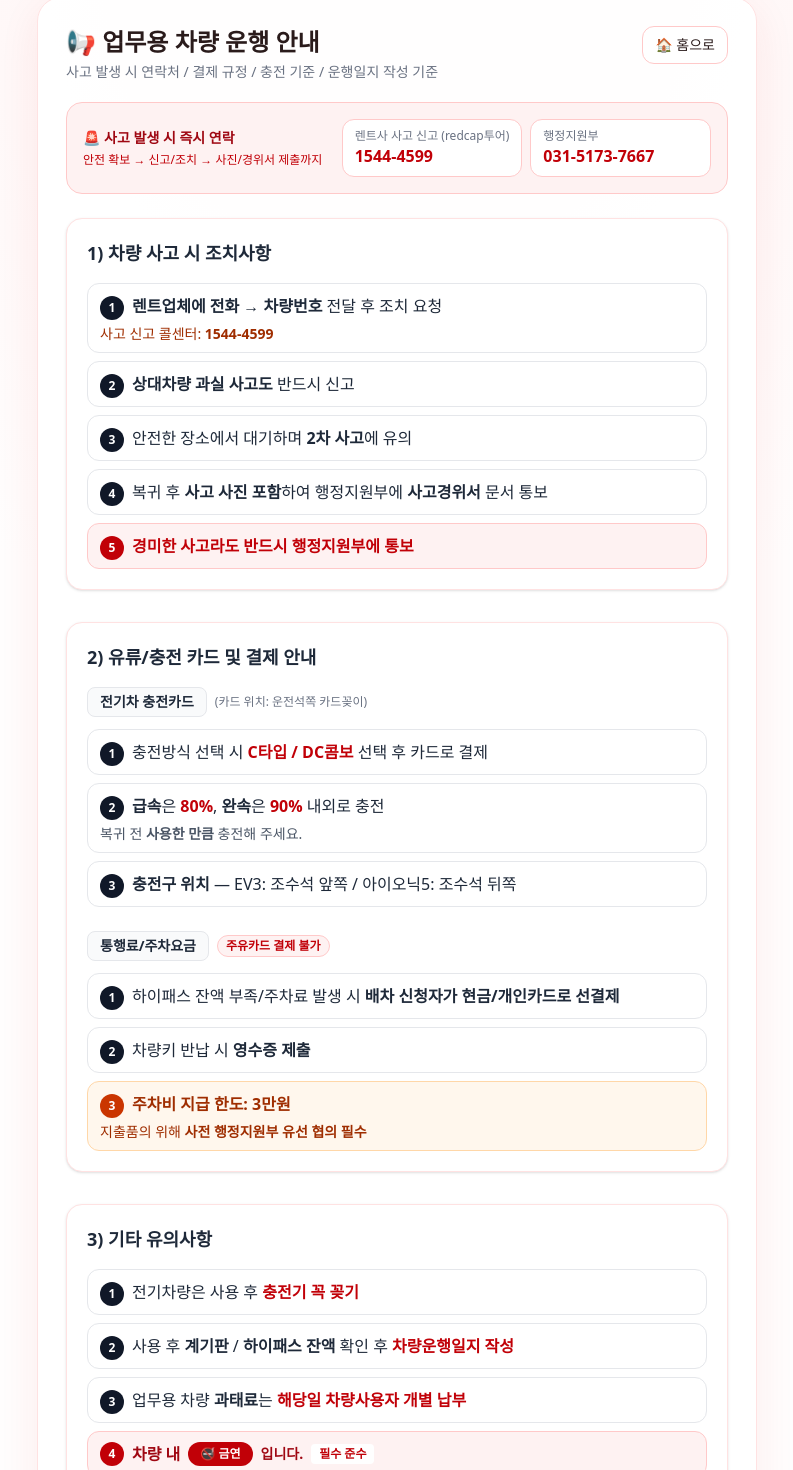
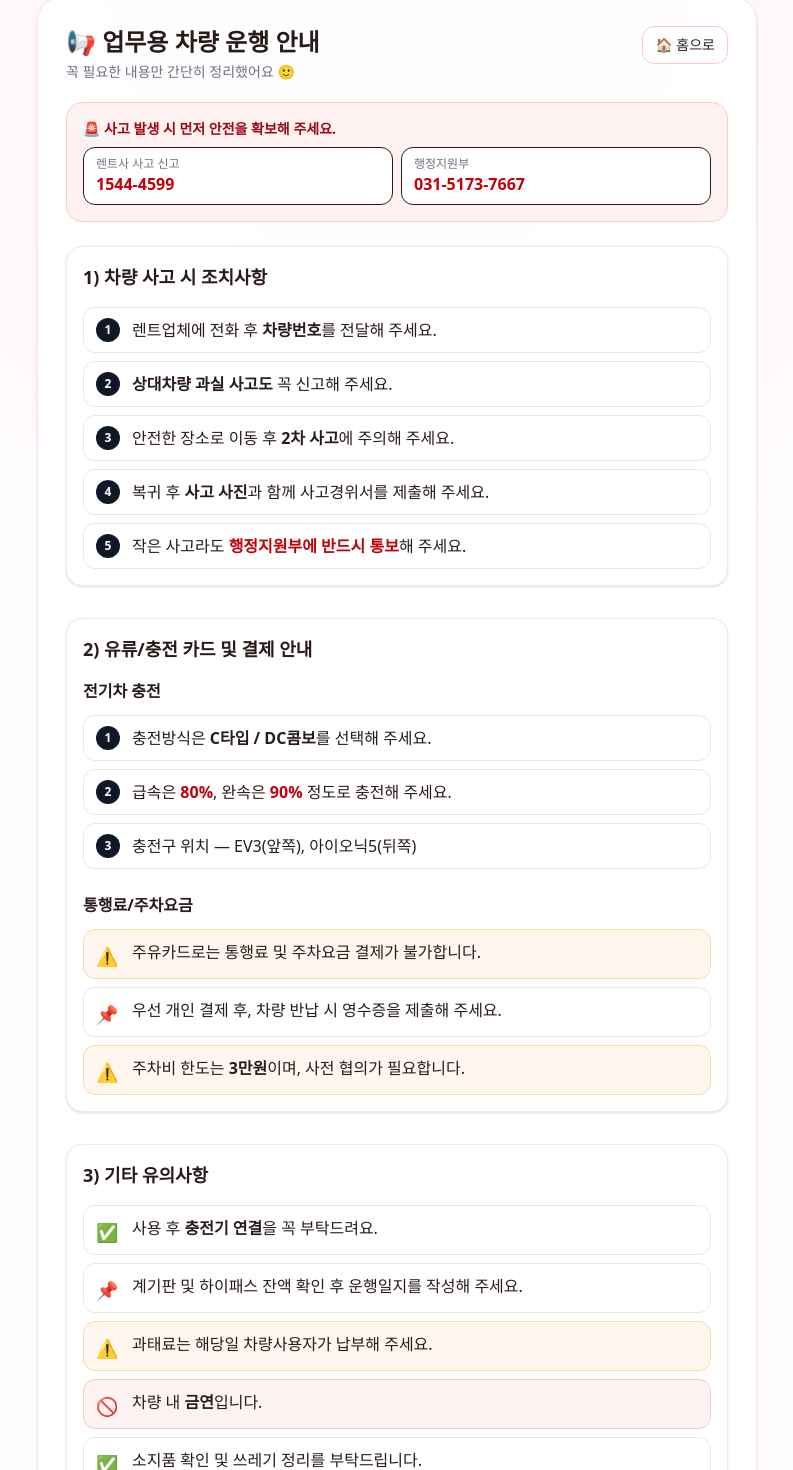
Before and after one commit to joadela00/vehicle-log, a Next.js app: page /guide in a window 1280 px wide. Shown: the part 27-1497 px from the top of the page, without its empty margins (243-1036 px from the left). Built offline with nearby package versions, Linux system fonts and the light colour scheme.

Commit message:
Update page.tsx

```diff
--- a/app/guide/page.tsx
+++ b/app/guide/page.tsx
@@ -1,15 +1,50 @@
 import Link from "next/link";
+
+function NumItem({ n, children }: { n: number; children: React.ReactNode }) {
+  return (
+    <li className="grid grid-cols-[28px_1fr] items-start gap-2 rounded-xl border border-gray-200 bg-white px-3 py-2">
+      <span className="mt-0.5 inline-flex h-6 w-6 items-center justify-center rounded-full bg-gray-900 text-xs font-bold text-white">
+        {n}
+      </span>
+      <div className="break-keep leading-7">{children}</div>
+    </li>
+  );
+}
+
+function IconItem({
+  icon,
+  children,
+  tone = "normal",
+}: {
+  icon: string;
+  children: React.ReactNode;
+  tone?: "normal" | "warn" | "danger";
+}) {
+  const box =
+    tone === "danger"
+      ? "border-red-200 bg-red-50"
+      : tone === "warn"
+      ? "border-orange-200 bg-orange-50"
+      : "border-gray-200 bg-white";
+
+  return (
+    <li className={`grid grid-cols-[28px_1fr] items-start gap-2 rounded-xl border px-3 py-2 ${box}`}>
+      <span className="mt-1 text-lg">{icon}</span>
+      <div className="break-keep leading-7">{children}</div>
+    </li>
+  );
+}
 
 export default function GuidePage() {
   return (
     <main className="mx-auto w-full max-w-3xl p-4 sm:p-6">
-      <section className="rounded-3xl border border-red-100 bg-white/95 p-5 shadow-[0_12px_40px_rgba(220,38,38,0.08)] sm:p-7">
-        {/* 헤더 */}
+      <section className="rounded-3xl border border-red-100 bg-white/95 p-5 shadow sm:p-7">
+
         <div className="flex items-start justify-between gap-3">
-          <div className="min-w-0">
+          <div>
             <h1 className="text-xl font-bold sm:text-2xl">📢 업무용 차량 운행 안내</h1>
-            <p className="mt-1 text-xs text-gray-500 sm:text-sm break-keep">
-              사고 발생 시 연락처 / 결제 규정 / 충전 기준 / 운행일지 작성 기준
+            <p className="mt-1 text-xs text-gray-500 sm:text-sm">
+              꼭 필요한 내용만 간단히 정리했어요 🙂
             </p>
           </div>
 
@@ -21,213 +56,123 @@ export default function GuidePage() {
           </Link>
         </div>
 
-        {/* ✅ 상단 배너 (모바일 잘 보이게) */}
+        {/* 사고 배너 */}
         <div className="mt-5 rounded-2xl border border-red-200 bg-red-50 p-4">
-          <div className="flex flex-col gap-3 sm:flex-row sm:items-center sm:justify-between">
-            <div className="min-w-0">
-              <div className="text-sm font-semibold text-red-800">🚨 사고 발생 시 즉시 연락</div>
-              <p className="mt-1 text-xs text-red-700 break-keep">
-                안전 확보 → 신고/조치 → 사진/경위서 제출까지
-              </p>
+          <div className="text-sm font-semibold text-red-800">
+            🚨 사고 발생 시 먼저 안전을 확보해 주세요.
+          </div>
+          <div className="mt-2 grid gap-2 sm:grid-cols-2">
+            <div className="rounded-xl border bg-white px-3 py-2">
+              <div className="text-xs text-gray-500">렌트사 사고 신고</div>
+              <div className="font-extrabold text-red-700">1544-4599</div>
             </div>
-
-            <div className="grid grid-cols-1 gap-2 sm:grid-cols-2">
-              <div className="rounded-xl border border-red-200 bg-white px-3 py-2">
-                <div className="text-xs text-gray-500">렌트사 사고 신고 (redcap투어)</div>
-                <div className="text-base font-extrabold text-red-700">1544-4599</div>
-              </div>
-              <div className="rounded-xl border border-red-200 bg-white px-3 py-2">
-                <div className="text-xs text-gray-500">행정지원부</div>
-                <div className="text-base font-extrabold text-red-700">031-5173-7667</div>
-              </div>
+            <div className="rounded-xl border bg-white px-3 py-2">
+              <div className="text-xs text-gray-500">행정지원부</div>
+              <div className="font-extrabold text-red-700">031-5173-7667</div>
             </div>
           </div>
         </div>
 
-        {/* 본문 */}
-        <div className="mt-6 space-y-8 text-sm leading-7 text-gray-800 sm:text-base">
+        <div className="mt-6 space-y-8 text-sm sm:text-base">
+
           {/* 1 */}
-          <section className="rounded-2xl border border-red-100 bg-white p-4 shadow-sm sm:p-5">
+          <section className="rounded-2xl border border-red-100 bg-white p-4 shadow-sm">
             <h2 className="text-lg font-bold">1) 차량 사고 시 조치사항</h2>
 
-            {/* 모바일에서도 보기 좋은 번호 카드 리스트 */}
             <ol className="mt-4 space-y-2">
-              <li className="rounded-xl border border-gray-200 bg-white px-3 py-2">
-                <span className="mr-2 inline-flex h-6 w-6 items-center justify-center rounded-full bg-gray-900 text-xs font-bold text-white">
-                  1
-                </span>
-                <b>렌트업체에 전화</b> → <b>차량번호</b> 전달 후 조치 요청
-                <div className="mt-1 text-sm text-orange-800">
-                  사고 신고 콜센터: <b>1544-4599</b>
-                </div>
-              </li>
+              <NumItem n={1}>
+                렌트업체에 전화 후 <b>차량번호</b>를 전달해 주세요.
+              </NumItem>
 
-              <li className="rounded-xl border border-gray-200 bg-white px-3 py-2 break-keep">
-                <span className="mr-2 inline-flex h-6 w-6 items-center justify-center rounded-full bg-gray-900 text-xs font-bold text-white">
-                  2
-                </span>
-                <b>상대차량 과실 사고도</b> 반드시 신고
-              </li>
+              <NumItem n={2}>
+                <b>상대차량 과실 사고도</b> 꼭 신고해 주세요.
+              </NumItem>
 
-              <li className="rounded-xl border border-gray-200 bg-white px-3 py-2 break-keep">
-                <span className="mr-2 inline-flex h-6 w-6 items-center justify-center rounded-full bg-gray-900 text-xs font-bold text-white">
-                  3
-                </span>
-                안전한 장소에서 대기하며 <b>2차 사고</b>에 유의
-              </li>
+              <NumItem n={3}>
+                안전한 장소로 이동 후 <b>2차 사고</b>에 주의해 주세요.
+              </NumItem>
 
-              <li className="rounded-xl border border-gray-200 bg-white px-3 py-2 break-keep">
-                <span className="mr-2 inline-flex h-6 w-6 items-center justify-center rounded-full bg-gray-900 text-xs font-bold text-white">
-                  4
-                </span>
-                복귀 후 <b>사고 사진 포함</b>하여 행정지원부에 <b>사고경위서</b> 문서 통보
-              </li>
+              <NumItem n={4}>
+                복귀 후 <b>사고 사진</b>과 함께 사고경위서를 제출해 주세요.
+              </NumItem>
 
-              <li className="rounded-xl border border-red-200 bg-red-50 px-3 py-2 break-keep">
-                <span className="mr-2 inline-flex h-6 w-6 items-center justify-center rounded-full bg-red-700 text-xs font-bold text-white">
-                  5
-                </span>
-                <b className="text-red-700">경미한 사고라도 반드시 행정지원부에 통보</b>
-              </li>
+              <NumItem n={5}>
+                작은 사고라도 <b className="text-red-700">행정지원부에 반드시 통보</b>해 주세요.
+              </NumItem>
             </ol>
           </section>
 
           {/* 2 */}
-          <section className="rounded-2xl border border-red-100 bg-white p-4 shadow-sm sm:p-5">
+          <section className="rounded-2xl border border-red-100 bg-white p-4 shadow-sm">
             <h2 className="text-lg font-bold">2) 유류/충전 카드 및 결제 안내</h2>
 
             <div className="mt-4 space-y-6">
-              {/* 2-A */}
+
               <div>
-                <div className="flex flex-wrap items-center gap-2">
-                  <span className="inline-flex items-center rounded-lg border border-gray-200 bg-gray-50 px-3 py-1 text-sm font-semibold">
-                    전기차 충전카드
-                  </span>
-                  <span className="text-xs text-gray-500 break-keep">
-                    (카드 위치: 운전석쪽 카드꽂이)
-                  </span>
-                </div>
+                <h3 className="font-semibold">전기차 충전</h3>
+                <ol className="mt-3 space-y-2">
+                  <NumItem n={1}>
+                    충전방식은 <b>C타입 / DC콤보</b>를 선택해 주세요.
+                  </NumItem>
 
-                <ol className="mt-3 space-y-2">
-                  <li className="rounded-xl border border-gray-200 bg-white px-3 py-2 break-keep">
-                    <span className="mr-2 inline-flex h-6 w-6 items-center justify-center rounded-full bg-gray-900 text-xs font-bold text-white">
-                      1
-                    </span>
-                    충전방식 선택 시 <b className="text-red-700">C타입 / DC콤보</b> 선택 후 카드로 결제
-                  </li>
+                  <NumItem n={2}>
+                    급속은 <b className="text-red-700">80%</b>, 완속은{" "}
+                    <b className="text-red-700">90%</b> 정도로 충전해 주세요.
+                  </NumItem>
 
-                  <li className="rounded-xl border border-gray-200 bg-white px-3 py-2 break-keep">
-                    <span className="mr-2 inline-flex h-6 w-6 items-center justify-center rounded-full bg-gray-900 text-xs font-bold text-white">
-                      2
-                    </span>
-                    <b>급속</b>은 <b className="text-red-700">80%</b>, <b>완속</b>은{" "}
-                    <b className="text-red-700">90%</b> 내외로 충전
-                    <div className="mt-1 text-sm text-gray-600">
-                      복귀 전 <b>사용한 만큼</b> 충전해 주세요.
-                    </div>
-                  </li>
-
-                  <li className="rounded-xl border border-gray-200 bg-white px-3 py-2 break-keep">
-                    <span className="mr-2 inline-flex h-6 w-6 items-center justify-center rounded-full bg-gray-900 text-xs font-bold text-white">
-                      3
-                    </span>
-                    <b>충전구 위치</b> — EV3: 조수석 앞쪽 / 아이오닉5: 조수석 뒤쪽
-                  </li>
+                  <NumItem n={3}>
+                    충전구 위치 — EV3(앞쪽), 아이오닉5(뒤쪽)
+                  </NumItem>
                 </ol>
               </div>
 
-              {/* 2-B */}
               <div>
-                <div className="flex flex-wrap items-center gap-2">
-                  <span className="inline-flex items-center rounded-lg border border-gray-200 bg-gray-50 px-3 py-1 text-sm font-semibold">
-                    통행료/주차요금
-                  </span>
-                  <span className="inline-flex items-center rounded-full border border-red-200 bg-red-50 px-2 py-0.5 text-xs font-semibold text-red-700">
-                    주유카드 결제 불가
-                  </span>
-                </div>
+                <h3 className="font-semibold">통행료/주차요금</h3>
 
-                <ol className="mt-3 space-y-2">
-                  <li className="rounded-xl border border-gray-200 bg-white px-3 py-2 break-keep">
-                    <span className="mr-2 inline-flex h-6 w-6 items-center justify-center rounded-full bg-gray-900 text-xs font-bold text-white">
-                      1
-                    </span>
-                    하이패스 잔액 부족/주차료 발생 시 <b>배차 신청자가 현금/개인카드로 선결제</b>
-                  </li>
+                <ul className="mt-3 space-y-2">
+                  <IconItem icon="⚠️" tone="warn">
+                    주유카드로는 통행료 및 주차요금 결제가 불가합니다.
+                  </IconItem>
 
-                  <li className="rounded-xl border border-gray-200 bg-white px-3 py-2 break-keep">
-                    <span className="mr-2 inline-flex h-6 w-6 items-center justify-center rounded-full bg-gray-900 text-xs font-bold text-white">
-                      2
-                    </span>
-                    차량키 반납 시 <b>영수증 제출</b>
-                  </li>
+                  <IconItem icon="📌">
+                    우선 개인 결제 후, 차량 반납 시 영수증을 제출해 주세요.
+                  </IconItem>
 
-                  <li className="rounded-xl border border-orange-200 bg-orange-50 px-3 py-2 break-keep">
-                    <span className="mr-2 inline-flex h-6 w-6 items-center justify-center rounded-full bg-orange-700 text-xs font-bold text-white">
-                      3
-                    </span>
-                    <b className="text-orange-800">주차비 지급 한도: 3만원</b>
-                    <div className="mt-1 text-sm text-orange-800">
-                      지출품의 위해 <b>사전 행정지원부 유선 협의 필수</b>
-                    </div>
-                  </li>
-                </ol>
+                  <IconItem icon="⚠️" tone="warn">
+                    주차비 한도는 <b>3만원</b>이며, 사전 협의가 필요합니다.
+                  </IconItem>
+                </ul>
               </div>
             </div>
           </section>
 
           {/* 3 */}
-          <section className="rounded-2xl border border-red-100 bg-white p-4 shadow-sm sm:p-5">
+          <section className="rounded-2xl border border-red-100 bg-white p-4 shadow-sm">
             <h2 className="text-lg font-bold">3) 기타 유의사항</h2>
 
-            <ol className="mt-4 space-y-2">
-              <li className="rounded-xl border border-gray-200 bg-white px-3 py-2 break-keep">
-                <span className="mr-2 inline-flex h-6 w-6 items-center justify-center rounded-full bg-gray-900 text-xs font-bold text-white">
-                  1
-                </span>
-                전기차량은 사용 후 <b className="text-red-700">충전기 꼭 꽂기</b>
-              </li>
+            <ul className="mt-4 space-y-2">
+              <IconItem icon="✅">
+                사용 후 <b>충전기 연결</b>을 꼭 부탁드려요.
+              </IconItem>
 
-              <li className="rounded-xl border border-gray-200 bg-white px-3 py-2 break-keep">
-                <span className="mr-2 inline-flex h-6 w-6 items-center justify-center rounded-full bg-gray-900 text-xs font-bold text-white">
-                  2
-                </span>
-                사용 후 <b>계기판</b> / <b>하이패스 잔액</b> 확인 후{" "}
-                <b className="text-red-700">차량운행일지 작성</b>
-              </li>
+              <IconItem icon="📌">
+                계기판 및 하이패스 잔액 확인 후 운행일지를 작성해 주세요.
+              </IconItem>
 
-              <li className="rounded-xl border border-gray-200 bg-white px-3 py-2 break-keep">
-                <span className="mr-2 inline-flex h-6 w-6 items-center justify-center rounded-full bg-gray-900 text-xs font-bold text-white">
-                  3
-                </span>
-                업무용 차량 <b>과태료</b>는 <b className="text-red-700">해당일 차량사용자 개별 납부</b>
-              </li>
+              <IconItem icon="⚠️" tone="warn">
+                과태료는 해당일 차량사용자가 납부해 주세요.
+              </IconItem>
 
-              {/* ✅ 금연 배지 강조 */}
-              <li className="rounded-xl border border-red-200 bg-red-50 px-3 py-2 break-keep">
-                <div className="flex flex-wrap items-center gap-2">
-                  <span className="inline-flex h-6 w-6 items-center justify-center rounded-full bg-red-700 text-xs font-bold text-white">
-                    4
-                  </span>
-                  <span className="font-semibold text-red-800">차량 내</span>
-                  <span className="inline-flex items-center rounded-full bg-red-700 px-3 py-1 text-xs font-extrabold text-white">
-                    🚭 금연
-                  </span>
-                  <span className="text-sm font-semibold text-red-800">입니다.</span>
-                  <span className="inline-flex items-center rounded bg-white px-2 py-0.5 text-xs font-semibold text-red-700">
-                    필수 준수
-                  </span>
-                </div>
-              </li>
+              <IconItem icon="🚫" tone="danger">
+                차량 내 <b>금연</b>입니다.
+              </IconItem>
 
-              <li className="rounded-xl border border-gray-200 bg-white px-3 py-2 break-keep">
-                <span className="mr-2 inline-flex h-6 w-6 items-center justify-center rounded-full bg-gray-900 text-xs font-bold text-white">
-                  5
-                </span>
-                차량 사용 후 <b>소지품</b> 확인, 차량 내 <b>쓰레기 정리</b> 부탁드립니다.
-              </li>
-            </ol>
+              <IconItem icon="✅">
+                소지품 확인 및 쓰레기 정리를 부탁드립니다.
+              </IconItem>
+            </ul>
           </section>
+
         </div>
       </section>
     </main>
```
